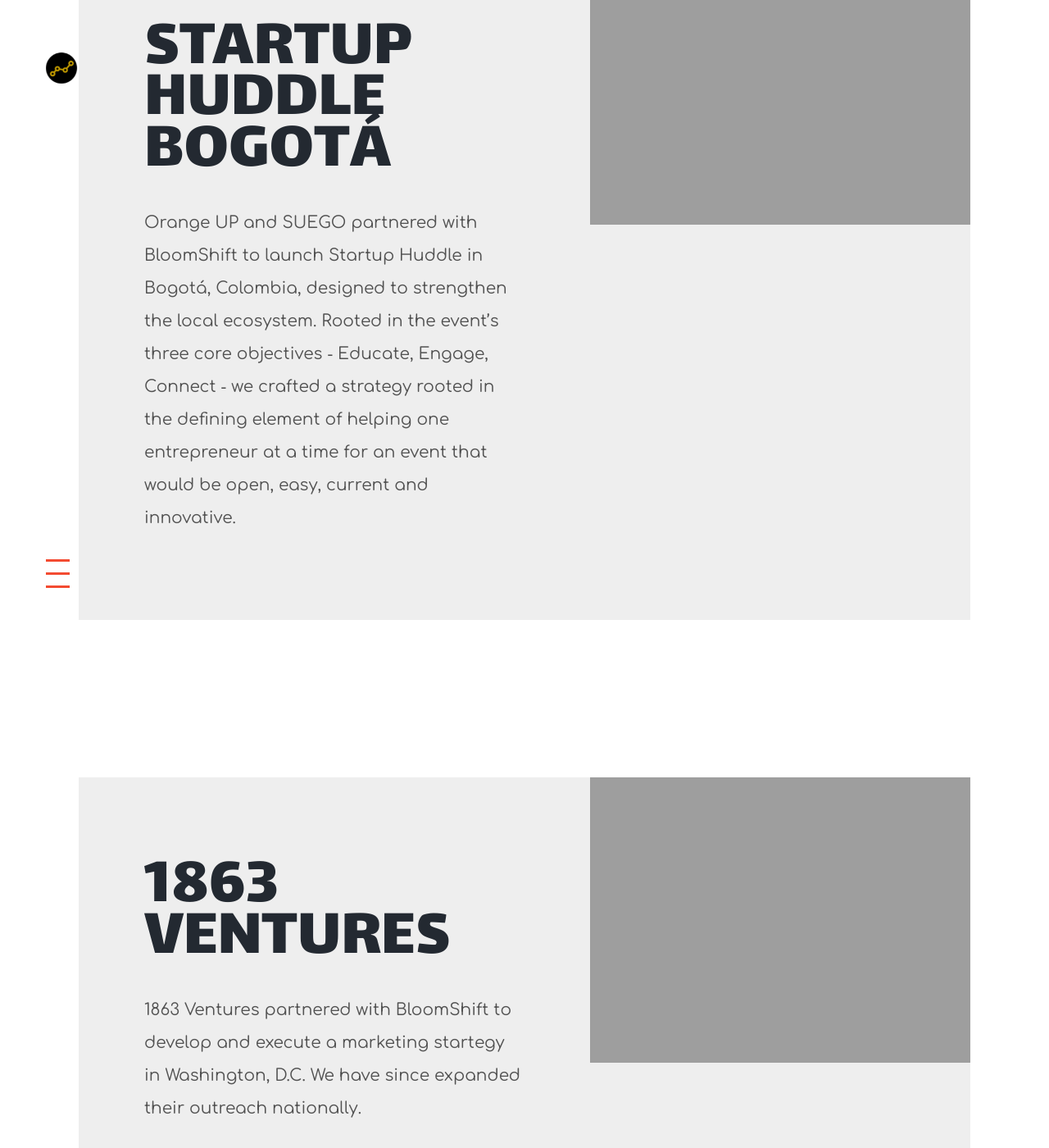
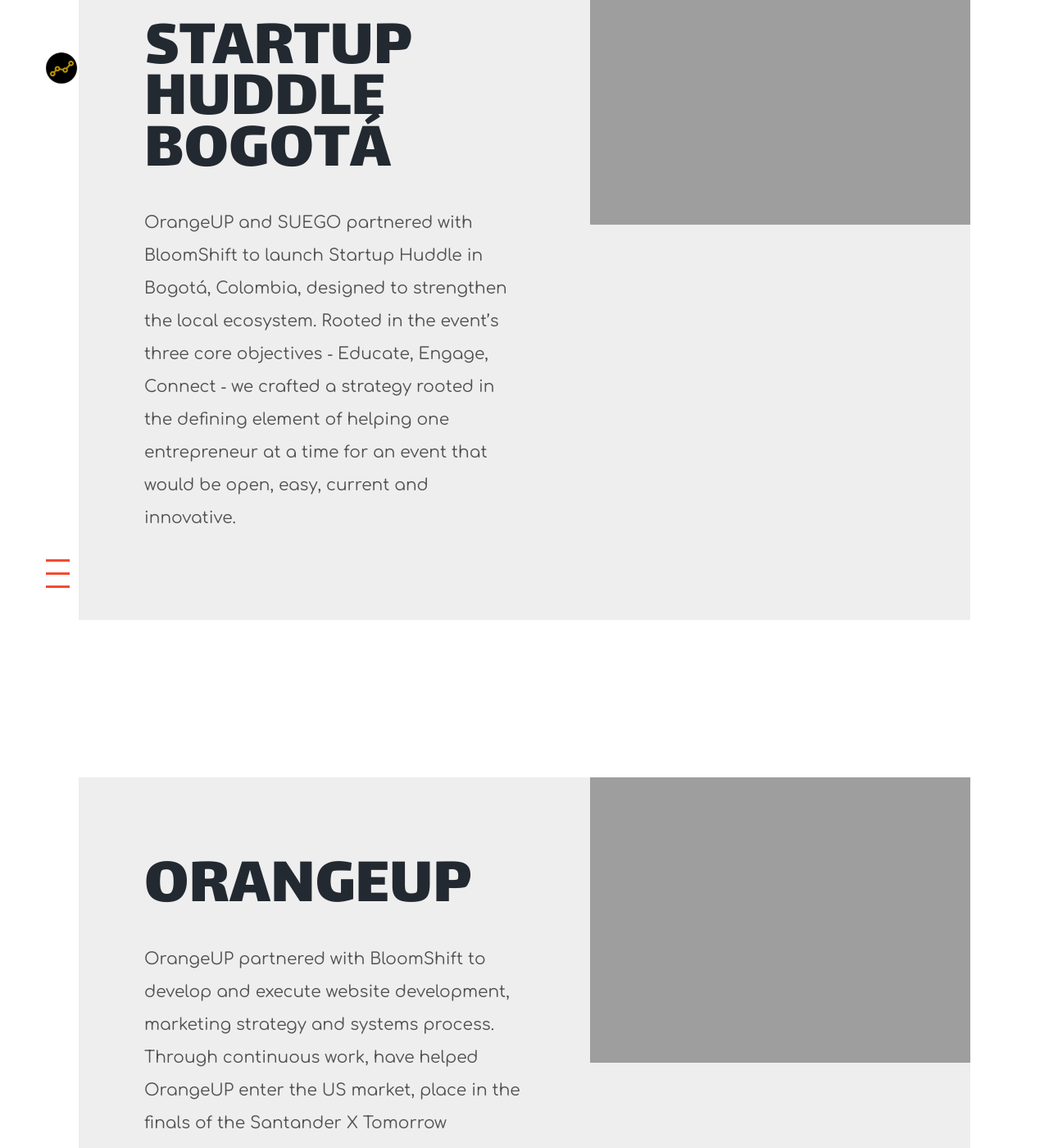
Before and after one commit to bloomshift/bloomshift.github.io, a Jekyll site: the page built from projects.html, in a window 1280 px wide and 1400 px high, scrolled down 3431 px. Shown: the whole window at 82% size. Built offline with Jekyll 4.4.1, drawn with Linux system fonts in a browser that asks for light colours; some of the changed text lies outside the part shown.

Commit message:
update language

```diff
--- a/_includes/cre8_projects_body.html
+++ b/_includes/cre8_projects_body.html
@@ -6,7 +6,7 @@
     <header class="container-fluid header">
         <div class="row">
             <div class="col">
-                <div class="lg-text"> <span>WE CREATE</span>
+                <div class="lg-text"> <span>WE CO-CREATE</span>
                         <br><span class="other-color">IMPACT</span>
                 </div>
                 <div class="normal-text">
@@ -36,7 +36,7 @@
             <div class="col">
                 <div class="post-box">
                     <div class="text-holder"> <a class="title">Techstars Startup Week Bogotá</a>
-                        <div class="text">Orange UP and SUEGO partnered with BloomShift to launch the Techstars Startup Week program in Bogotá, Colombia. We helped develop and execute website development, marketing strategy and live event logistics.</div>
+                        <div class="text">OrangeUP and SUEGO partnered with BloomShift to launch the Techstars Startup Week program in Bogotá, Colombia. We helped develop and execute website development, marketing strategy and live event logistics.</div>
                     </div>
                     <div class="img-holder">
                         <img src="{{ site.url }}/assets/cre8/img/work-1863-02.png" alt="">
@@ -64,7 +64,21 @@
             <div class="col">
                 <div class="post-box">
                     <div class="text-holder"> <a class="title">Startup Huddle Bogotá</a>
-                        <div class="text">Orange UP and SUEGO partnered with BloomShift to launch Startup Huddle in Bogotá, Colombia, designed to strengthen the local ecosystem. Rooted in the event’s three core objectives &dash; Educate, Engage, Connect &dash; we crafted a strategy rooted in the defining element of helping one entrepreneur at a time for an event that would be open, easy, current and innovative.</div>
+                        <div class="text">OrangeUP and SUEGO partnered with BloomShift to launch Startup Huddle in Bogotá, Colombia, designed to strengthen the local ecosystem. Rooted in the event’s three core objectives &dash; Educate, Engage, Connect &dash; we crafted a strategy rooted in the defining element of helping one entrepreneur at a time for an event that would be open, easy, current and innovative.</div>
+                    </div>
+                    <div class="img-holder">
+                        <img src="{{ site.url }}/assets/cre8/img/work-inco-04.png" alt="">
+                    </div>
+                </div>
+            </div>
+        </div>
+    </div>
+    <div class="container-fluid blog-section">
+        <div class="row">
+            <div class="col">
+                <div class="post-box">
+                    <div class="text-holder"> <a class="title">OrangeUP</a>
+                        <div class="text">OrangeUP partnered with BloomShift to develop and execute website development, marketing strategy and systems process. Through continuous work, have helped OrangeUP enter the US market, place in the finals of the Santander X Tomorrow Challenge 2020, and develop scalable systems for its operations in the Americas.</div>
                     </div>
                     <div class="img-holder">
                         <img src="{{ site.url }}/assets/cre8/img/work-inco-04.png" alt="">
@@ -78,7 +92,7 @@
             <div class="col">
                 <div class="post-box">
                     <div class="text-holder"> <a class="title">1863 Ventures</a>
-                        <div class="text">1863 Ventures partnered with BloomShift to develop and execute a marketing startegy in Washington, D.C. We have since expanded their outreach nationally.</div>
+                        <div class="text">1863 Ventures partnered with BloomShift to develop and execute a marketing startegy in Washington, D.C. Through continuous work, we have helps 1863 Ventures expand their brand outreach and awareness nationally across the United States of America.</div>
                     </div>
                     <div class="img-holder">
                         <img src="{{ site.url }}/assets/cre8/img/work-1863-01.png" alt="">
```
